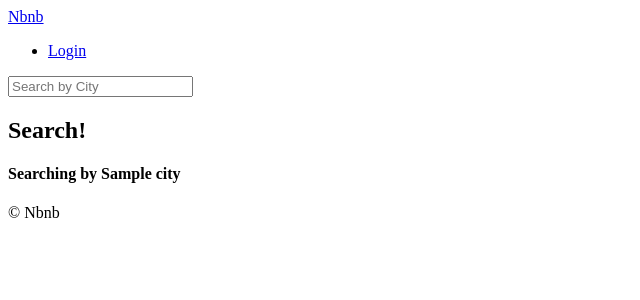
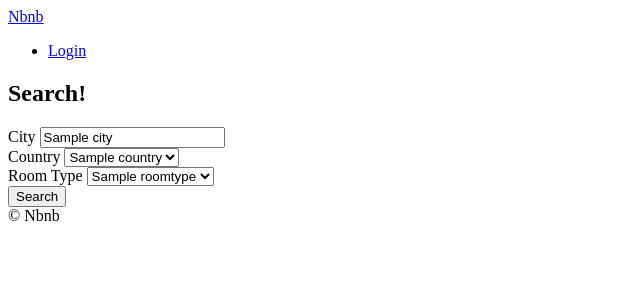
Before and after one commit to hyeonukdev/air-bnb-clone, a Django app: template templates/rooms/search.html in a window 1280 px wide. Shown: the top 300 px of the page, without its empty margins (0-640 px from the left). Run offline with Django 3.2, Linux system fonts and the light colour scheme; tables that the repository leaves empty hold one stand-in row (values such as "Sample post"); the template is opened without the code that fills it: values that come from a table or form of the project are taken from there, most other values are stand-ins (such as "Sample title", 1, 10 or a date in 2020).

Commit message:
make search form

```diff
--- a/templates/base.html
+++ b/templates/base.html
@@ -1,3 +1,4 @@
+
 <!DOCTYPE html>
 <html lang="en">
   <head>
@@ -7,10 +8,17 @@
     <title>{% block page_title %}{% endblock page_title %}| Nbnb</title>
   </head>
   <body>
-    {% include "partials/header.html" %}
+  <header>
+    {% include "partials/nav.html" %}
+    {% block search-bar %}
+    <form method="get" action="{% url 'rooms:search' %}">
+      <input name="city" placeholder="Search By City"/>
+    </form>
+    {% endblock search-bar %}
+  </header>
 
-    {% block content %}{% endblock %}
+  {% block content %}{% endblock %}
 
-    {% include "partials/footer.html" %}
+  {% include "partials/footer.html" %}
   </body>
 </html>
--- a/templates/partials/header.html
+++ /dev/null
@@ -1,10 +0,0 @@
-<header>
-    <a href="{% url " core:home" %}">Nbnb</a>
-    <ul>
-        <li><a href="#">Login</a></li>
-    </ul>
-    <form method="get" action="{% url " rooms:search
-    " %}">
-    <input name="city" placeholder="Search by City"/>
-    </form>
-</header>
--- /dev/null
+++ b/templates/partials/nav.html
@@ -0,0 +1,4 @@
+<a href="{% url 'core:home' %}">Nbnb</a>
+<ul>
+    <li><a href="#">Login</a></li>
+</ul>
--- a/templates/rooms/room_list.html
+++ b/templates/rooms/room_list.html
@@ -11,8 +11,8 @@ Home
 
 {% for room in rooms  %}
 <h3>
-    <a href="{% url " rooms:detail" room.pk %}">
-    {{room.name}} / ${{room.price}}
+    <a href="{% url 'rooms:detail' room.pk %}">
+        {{room.name}} / ${{room.price}}
     </a>
         </h3>
     {% endfor %}
--- a/templates/rooms/search.html
+++ b/templates/rooms/search.html
@@ -4,10 +4,39 @@
 Search
 {% endblock page_title %}
 
+{% block search-bar %}
+{% endblock search-bar %}
+
+
 {% block content %}
 
 <h2>Search!</h2>
 
-<h4>Searching by {{city}}</h4>
+<form method="get" action="{% url 'rooms:search' %}">
+    <div>
+        <label for="city">City</label>
+        <input value="{{city}}" id="city" name="city" placeholder="Search By City"/>
+    </div>
+
+    <div>
+        <label for="country">Country</label>
+        <select id="country" name="country">
+            {% for country in countries %}
+            <option value="{{country.code}}">{{country.name}}</option>
+            {% endfor %}
+        </select>
+    </div>
+
+    <div>
+        <label for="room_type">Room Type</label>
+        <select id="room_type" name="room_type">
+            {% for room_type in room_types %}
+            <option value="{{room_type.pk}}">{{room_type.name}}</option>
+            {% endfor %}
+        </select>
+    </div>
+    <button>Search</button>
+</form>
+
 
 {% endblock content %}
```
Also changed, not shown: rooms/views.py (+8 -2 lines).
